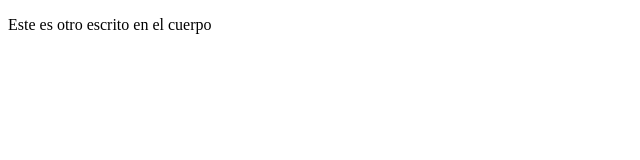
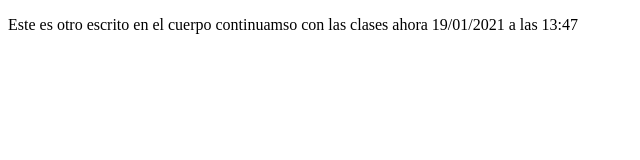
Before and after one commit to mujammadhideki/proyectoDemoCursoPrework, a plain HTML site: page index.html in a window 1280 px wide. Shown: the whole page, without its empty margins (0-640 px from the left). Drawn offline with Linux system fonts and the light colour scheme.

Commit message:
agregamos palabras

```diff
--- a/index.html
+++ b/index.html
@@ -8,6 +8,8 @@
 <body>
     <p>
         Este es otro escrito en el cuerpo
+        continuamso con las clases ahora 19/01/2021 a las 13:47
+
     </p>
 </body>
 </html>
```
